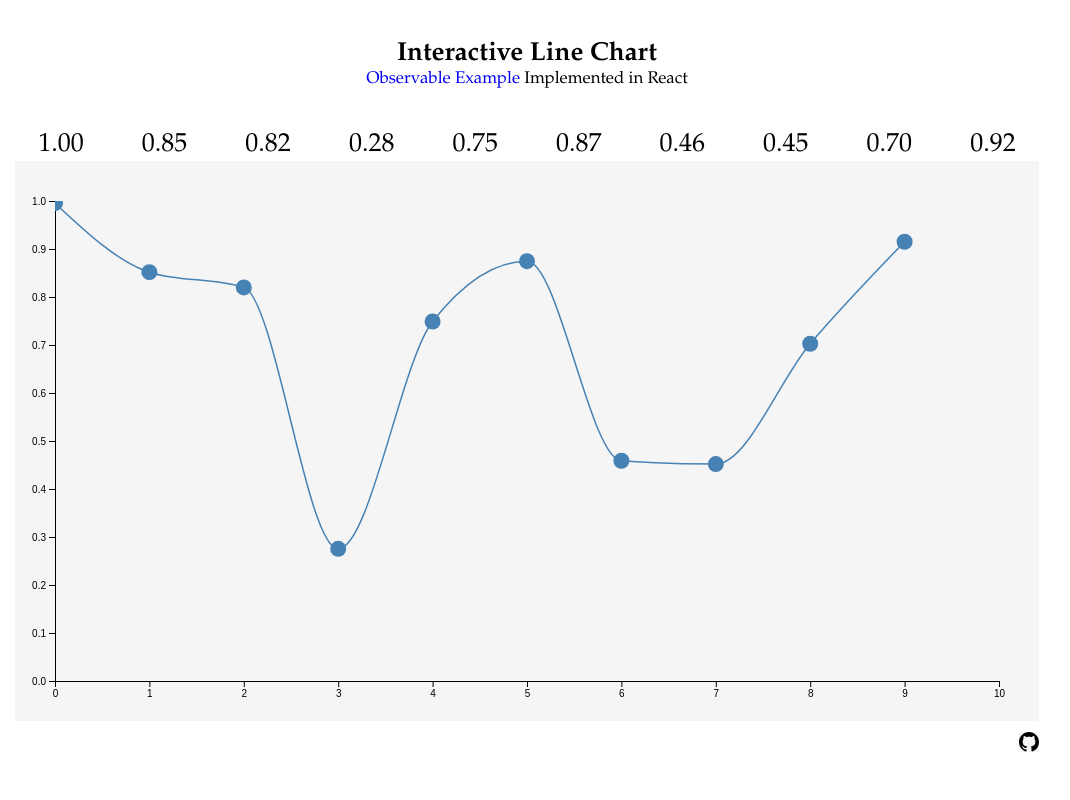
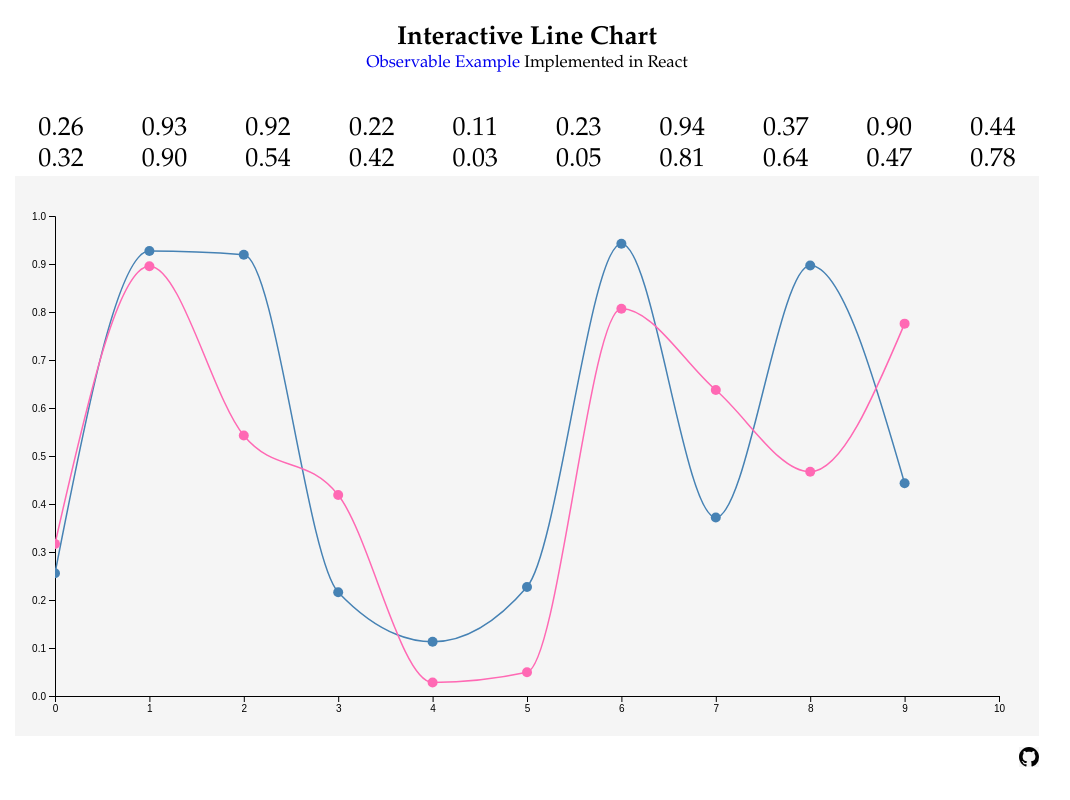
Before and after one commit to anselbrandt/d3-draggable, a React (Create React App) app: page / in a window 1280 px wide. Shown: the whole page, without its empty margins (113-1183 px from the left). Built offline with nearby package versions, Linux system fonts and the light colour scheme.

Commit message:
Draw multiple lines and dots

```diff
--- a/src/App.js
+++ b/src/App.js
@@ -9,10 +9,16 @@ function App() {
   const svgRef = useRef();
   const svgWidth = viewportWidth * 0.8;
   const svgHeight = viewportHeight * 0.7;
+  const color = ["steelblue", "hotpink", "tomato"];
 
-  const data = useRef(d3.range(10).map((d, i) => [i, d3.randomUniform(1)()]));
+  const data = useRef([
+    d3.range(10).map((d, i) => [i, d3.randomUniform(1)()]),
+    d3.range(10).map((d, i) => [i, d3.randomUniform(1)()]),
+  ]);
   // const selected = useRef();
-  const [values] = useState(data.current.map((value) => value[1]));
+  const [values] = useState(
+    data.current.map((datum) => datum.map((value) => value[1]))
+  );
 
   useEffect(() => {
     const margin = { top: 40, right: 40, bottom: 40, left: 40 };
@@ -21,7 +27,7 @@ function App() {
     if (data.current) {
       const xScale = d3.scaleLinear().range([0, width]);
       const yScale = d3.scaleLinear().range([height, 0]);
-      const dotRadius = 8;
+      const dotRadius = 5;
 
       const line = d3
         .line()
@@ -76,12 +82,13 @@ function App() {
           .append("g")
           .attr("clip-path", "url(#clip)");
 
+        data.current.forEach((datum, index) => {
           chartContent
             .append("path")
-          .datum(data.current)
-          .attr("class", "line")
+            .datum(datum)
+            .attr("class", "line" + index)
             .attr("fill", "none")
-          .attr("stroke", "steelblue")
+            .attr("stroke", color[index])
             .attr("stroke-linejoin", "round")
             .attr("stroke-linecap", "round")
             .attr("stroke-width", 1.5)
@@ -89,17 +96,19 @@ function App() {
 
           // dots
           chartContent
-          .selectAll("circle")
-          .data(data.current)
+            .selectAll(".dot" + index)
+            .data(datum)
             .enter()
             .append("circle")
             .attr("class", "dot")
+            .style("fill", color[index])
             .attr("r", dotRadius)
             .attr("cx", function (d) {
               return xScale(d[0]);
             })
             .attr("cy", function (d) {
               return yScale(d[1]);
+            });
         });
       };
       chart();
@@ -116,7 +125,10 @@ function App() {
         Implemented in React
       </div>
       <div style={{ marginTop: "40px" }}>
+        <div>
+          {values.map((row, index) => (
             <div
+              key={index}
               style={{
                 width: `${svgWidth}px`,
                 display: "flex",
@@ -124,8 +136,12 @@ function App() {
                 justifyContent: "space-between",
               }}
             >
-          {values.map((value) => (
-            <div style={{ width: "92px" }}>{value.toFixed(2)}</div>
+              {row.map((value, index) => (
+                <div key={index} style={{ width: "92px" }}>
+                  {value.toFixed(2)}
+                </div>
+              ))}
+            </div>
           ))}
         </div>
         <svg ref={svgRef} overflow="visible">
```
Lines whose indentation alone changed are shown as unchanged.
